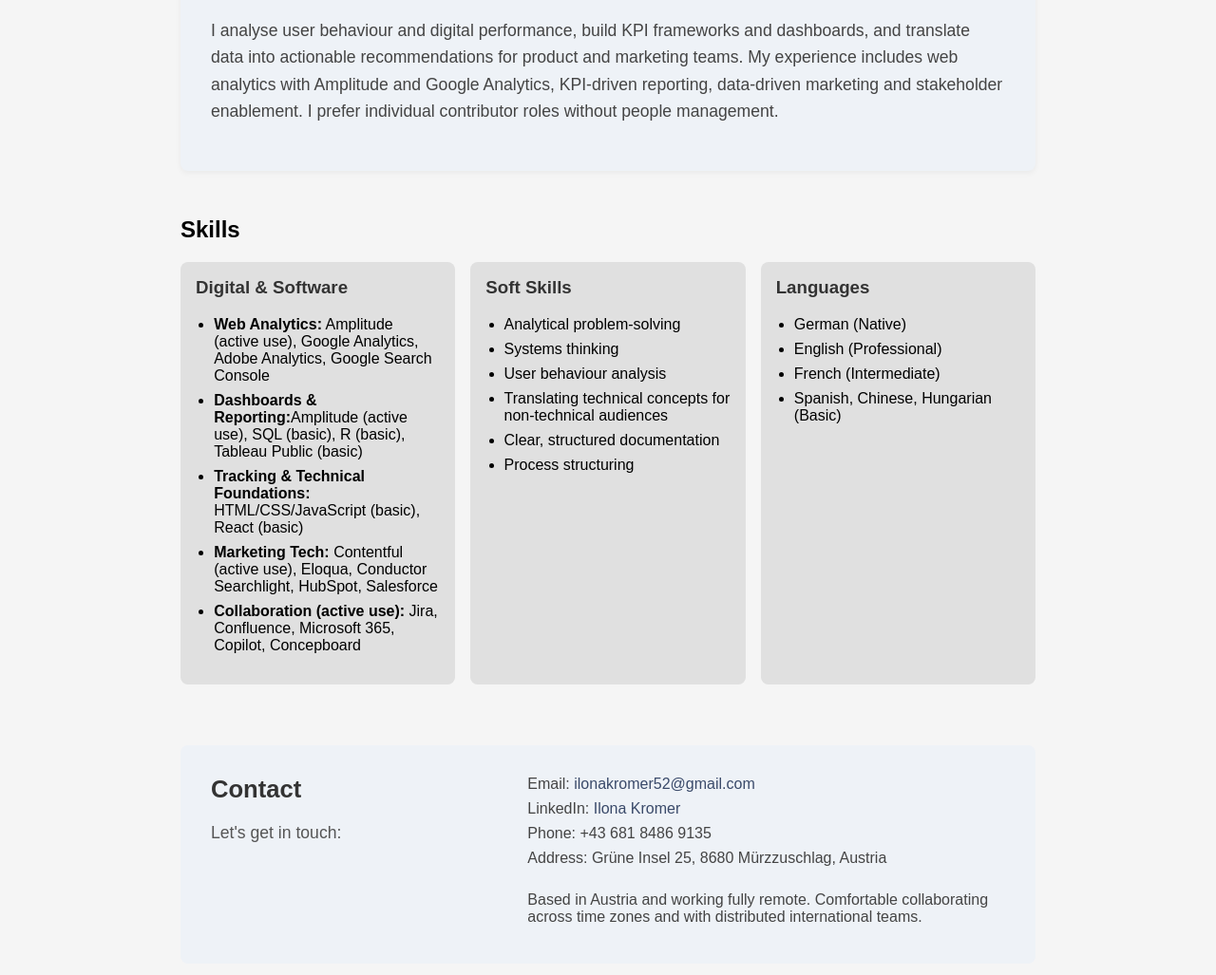
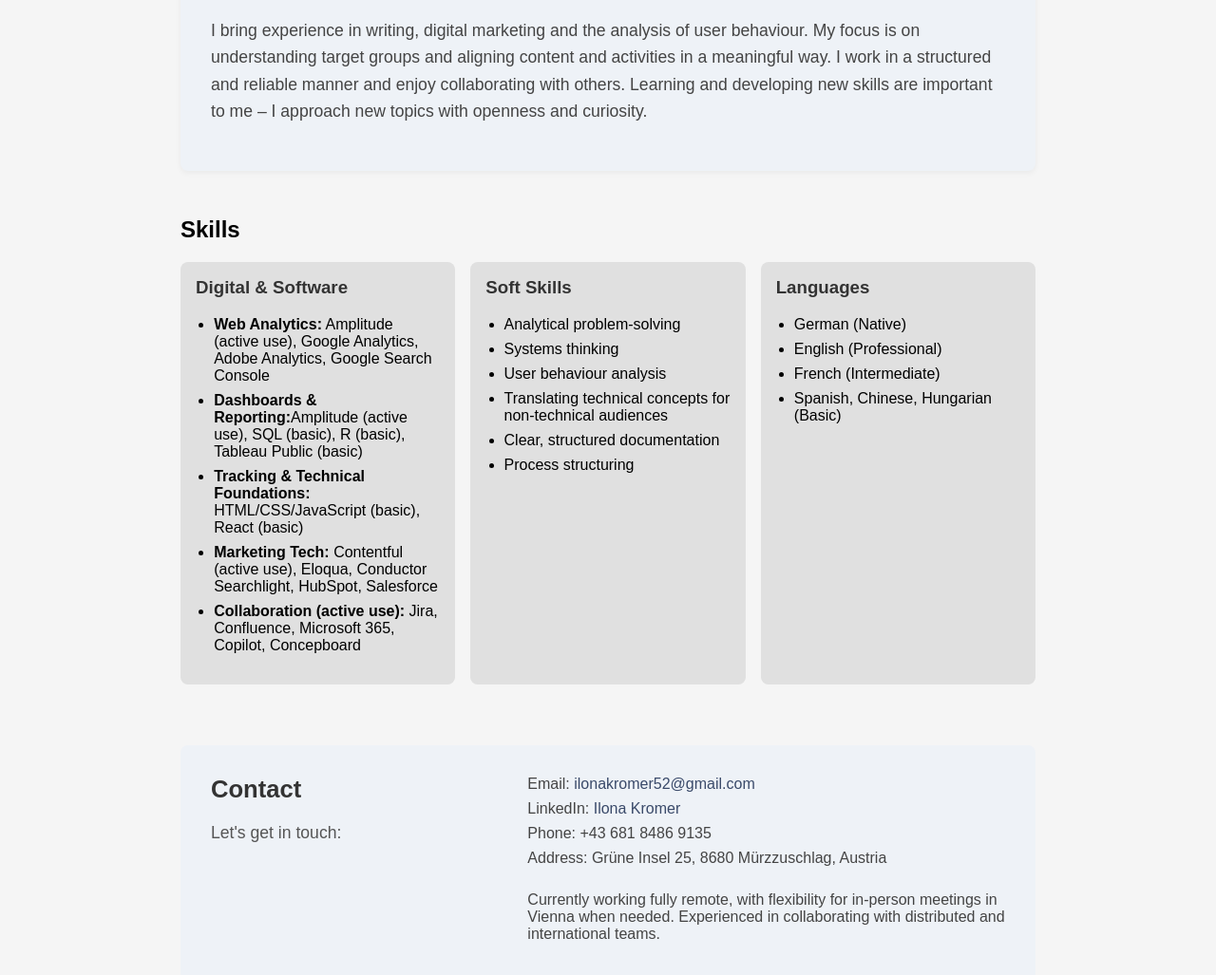
Before and after one commit to kromer52/marketing-associate, a website: page index.html in a window 1280 px wide. Shown: the part 215-1242 px from the top of the page at 95% size. Drawn offline with Linux system fonts and the light colour scheme.

Commit message:
conatctupdate

```diff
--- a/index.html
+++ b/index.html
@@ -23,10 +23,7 @@
     <section class="summary-box">
   <h2>About Me</h2>
   <p>
-    I analyse user behaviour and digital performance, build KPI frameworks
-and dashboards, and translate data into actionable recommendations
-for product and marketing teams. My experience includes web analytics with Amplitude and Google Analytics, KPI‑driven reporting, data‑driven marketing and stakeholder enablement.
-I prefer individual contributor roles without people management.
+   I bring experience in writing, digital marketing and the analysis of user behaviour. My focus is on understanding target groups and aligning content and activities in a meaningful way. I work in a structured and reliable manner and enjoy collaborating with others. Learning and developing new skills are important to me – I approach new topics with openness and curiosity.
  </p>
 </section>
 
@@ -78,7 +75,7 @@ I prefer individual contributor roles without people management.
           <li>LinkedIn: <a href="https://www.linkedin.com/in/ilona-kromer-66a8992a/" target="_blank">Ilona Kromer</a></li>
           <li>Phone: +43 681 8486 9135</li>
           <li>Address: Grüne Insel 25, 8680 Mürzzuschlag, Austria</li><br>
-          <li>Based in Austria and working fully remote. Comfortable collaborating across time zones and with distributed international teams.</li></ul>
+          <li>Currently working fully remote, with flexibility for in‑person meetings in Vienna when needed. Experienced in collaborating with distributed and international teams.</li></ul>
     </div>
   </div>
 </section>
```
Also changed, not shown: education.html (+1 -1 lines), projects.html (+1 -1 lines), work.html (+1 -1 lines).
